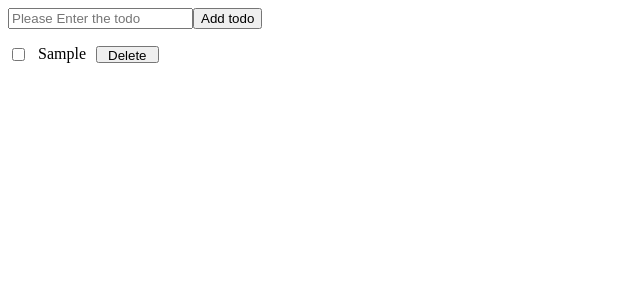
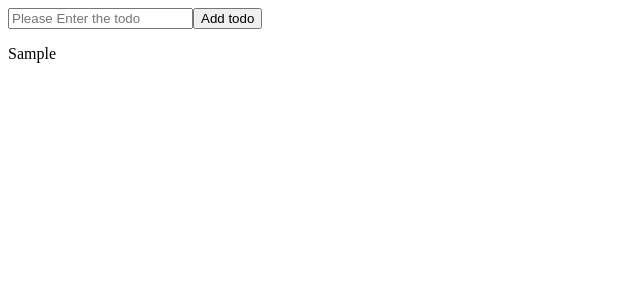
Before and after one commit to Nitishsaini1/MERN-Journey, a React (Vite) app in the folder React/React Learning/: page / in a window 1280 px wide. Both pictures are taken after typing "Sample" into the empty fields and a click on the button "Add todo". Shown: the top 300 px of the page, without its empty margins (0-640 px from the left). Built offline with nearby package versions, Linux system fonts and the light colour scheme.

Commit message:
Day 41: introduce TodoItem props

```diff
--- a/React/React Learning/src/App.jsx
+++ b/React/React Learning/src/App.jsx
@@ -204,44 +204,8 @@ function Todo(){
     {
       todos.map((todo)=>{
         return (
-          <div className="flex  " key={todo.id}>
-            <input type="checkbox"
-            onClick={(e)=>{
-              return (
-            setTodos( todos.map((currentTodo)=>{
-                  return(
+         <TodoItem key={todo.id} todo={todo}/>
 
-                      currentTodo.id === todo.id  ?
-                      {...currentTodo, completed:e.target.checked}
-                      : currentTodo
-
-
-                  )
-                }
-            )
-          )
-              )
-            }}
-            />
-            <p
-            style={
-              todo.completed
-              ? {textDecoration:"line-through"}
-              :{textDecoration:"none"}
-            }
-
-            >{todo.text}</p>
-            <button className="button"
-            onClick={()=>{
-              const newTodos=
-                todos.filter((currentTodo)=>{
-                return  currentTodo.id !== todo.id
-                })
-                setTodos(newTodos)
-
-            }}
-            >Delete</button>
-          </div>
         )
 
       })
@@ -252,7 +216,9 @@ function Todo(){
 
 
 }
-
+function TodoItem(item){
+   return <p   >{item.todo.text}</p>
+}
 function App(){
   return (<>
   <Todo/>
@@ -260,3 +226,42 @@ function App(){
 }
 
 export default App;
+
+  // <div className="flex  " key={todo.id}>
+          //   <input type="checkbox"
+          //   onClick={(e)=>{
+          //     return (
+          //   setTodos( todos.map((currentTodo)=>{
+          //         return(
+
+          //             currentTodo.id === todo.id  ?
+          //             {...currentTodo, completed:e.target.checked}
+          //             : currentTodo
+
+
+          //         )
+          //       }
+          //   )
+          // )
+          //     )
+          //   }}
+          //   />
+          //   <p
+          //   style={
+          //     todo.completed
+          //     ? {textDecoration:"line-through"}
+          //     :{textDecoration:"none"}
+          //   }
+
+          //   >{todo.text}</p>
+          //   <button className="button"
+          //   onClick={()=>{
+          //     const newTodos=
+          //       todos.filter((currentTodo)=>{
+          //       return  currentTodo.id !== todo.id
+          //       })
+          //       setTodos(newTodos)
+
+          //   }}
+          //   >Delete</button>
+          // </div>
```
Also changed, not shown: React/React Learning/classes101/lid.md (added).
